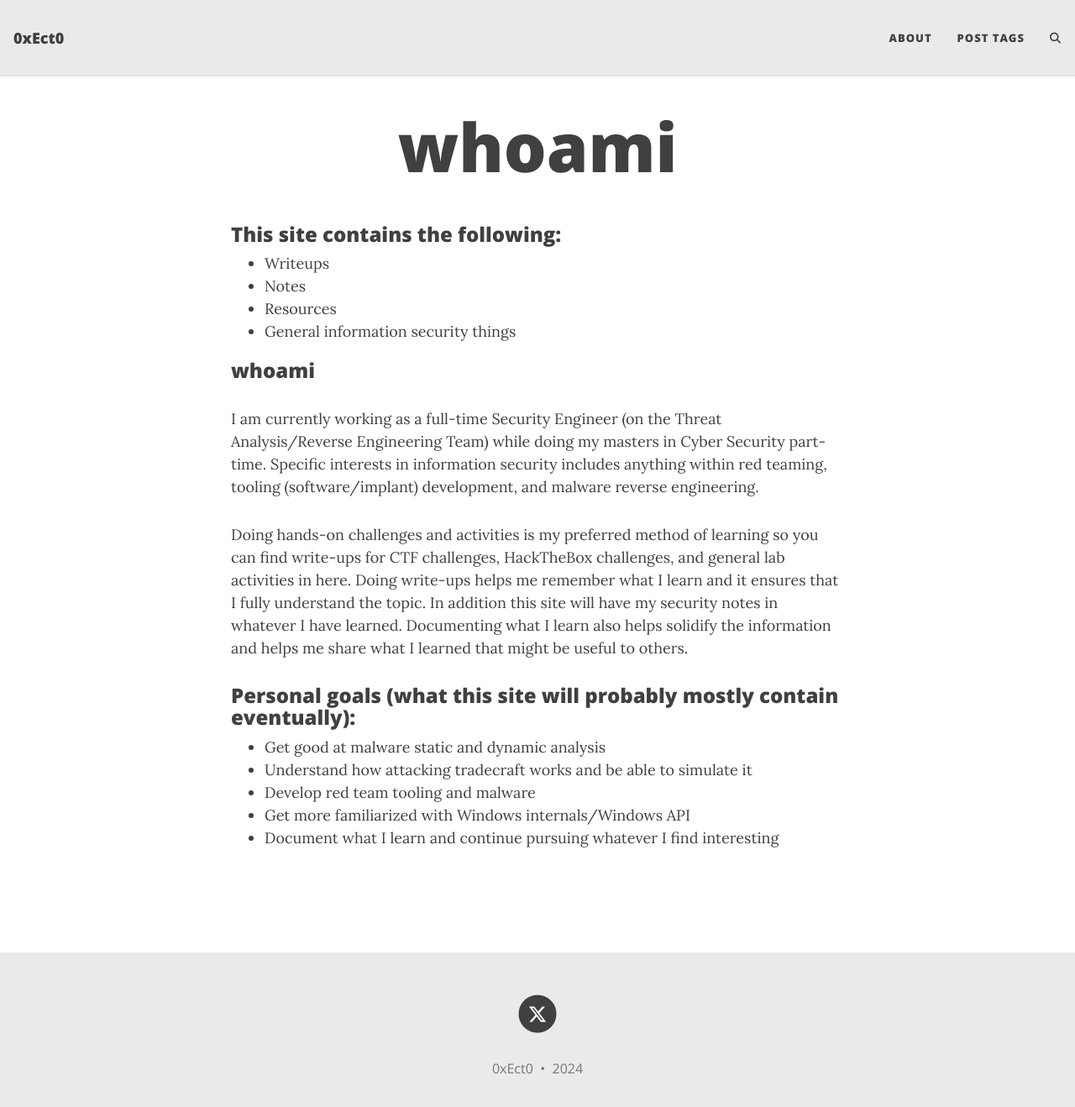
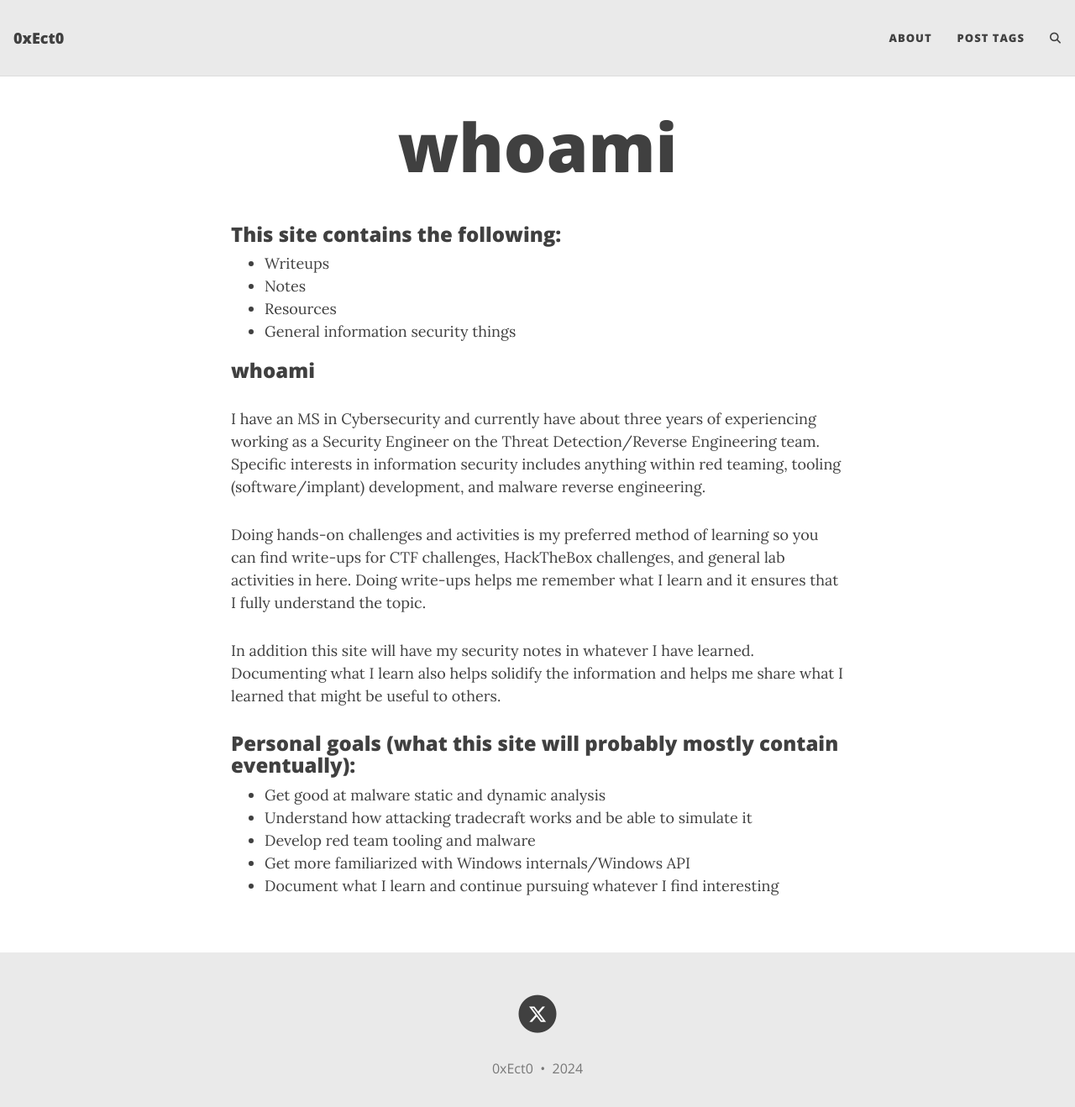
Before and after one commit to 0xEct0/0xEct0.github.io, a Jekyll site: the page built from about.md, in a window 1280 px wide and 1334 px high. Shown: the top 1318 px of the window at 84% size. Built offline with Jekyll 4.4.1, drawn with Linux system fonts in a browser that asks for light colours; comment, search, counter and statistics services are not loaded.

Commit message:
moved files/edited files

```diff
--- a/about.md
+++ b/about.md
@@ -11,9 +11,10 @@
 - General information security things
 
 ### whoami
-I am currently working as a full-time Security Engineer (on the Threat Analysis/Reverse Engineering Team) while doing my masters in Cyber Security part-time. Specific interests in information security includes anything within red teaming, tooling (software/implant) development, and malware reverse engineering.
+I have an MS in Cybersecurity and currently have about three years of experiencing working as a Security Engineer on the Threat Detection/Reverse Engineering team. Specific interests in information security includes anything within red teaming, tooling (software/implant) development, and malware reverse engineering.
 
 Doing hands-on challenges and activities is my preferred method of learning so you can find write-ups for CTF challenges, HackTheBox challenges, and general lab activities in here. Doing write-ups helps me remember what I learn and it ensures that I fully understand the topic.
+
 In addition this site will have my security notes in whatever I have learned. Documenting what I learn also helps solidify the information and helps me share what I learned that might be useful to others.
 
 ### Personal goals (what this site will probably mostly contain eventually):
--- a/index.html
+++ b/index.html
@@ -1,5 +1,5 @@
 ---
 layout: home
-title: Security Blog
+title: 0xEct0's Security Blog
 subtitle: Website to post and share all things learned in my security research
 ---
```
Also changed, not shown: _posts/2024-07-28-shellcoding-rev-shell-from-c.md (+2 -4 lines), CHANGELOG.md (deleted), _example_posts/2020-02-26-flake-it-till-you-make-it.md (renamed from example_posts/2020-02-26-flake-it-till-you-make-it.md), _example_posts/2020-02-28-sample-markdown.md (renamed from example_posts/2020-02-28-sample-markdown.md), assets/img/404-southpark.jpg (deleted), assets/img/avatar-icon.png (deleted), assets/img/bgimage.png (deleted), assets/img/crepe.jpg (deleted), assets/img/path.jpg (deleted), assets/img/thumb.png (deleted), images/export_table.png (renamed from assets/img/export_table.png), images/peb_module_lookup.png (renamed from assets/img/peb_module_lookup.png).
